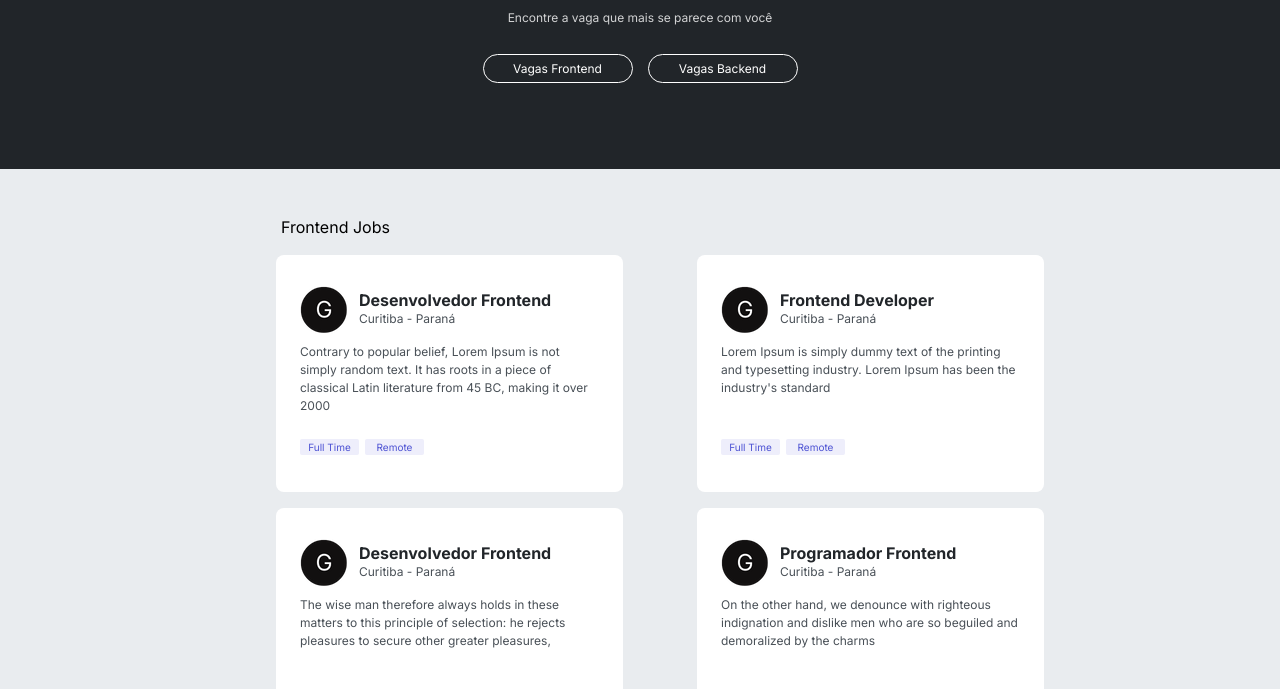
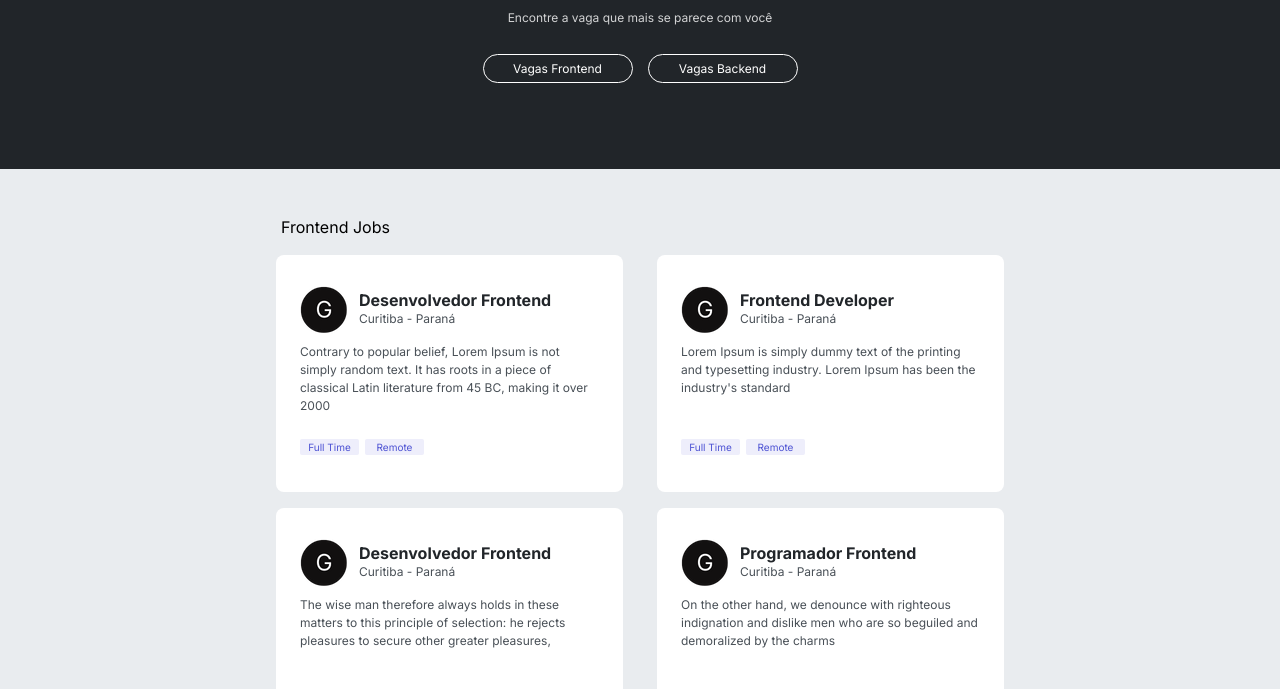
Before and after one commit to ArthurAthayde/Speedjob-ArthurAthayde, a plain HTML site: page index.html in a window 1280 px wide. Shown: the part 111-800 px from the top of the page. Drawn offline with Linux system fonts and the light colour scheme.

Commit message:
speedjobv2

```diff
--- a/src/styles/index.css
+++ b/src/styles/index.css
@@ -2,6 +2,7 @@
     background-color: #E9ECEF;
     height: 100%;
     width: 100%;
+
 }
 
 .frontend__container,
@@ -26,18 +27,16 @@
 }
 
 .frontend__itens {
-    margin-top: 20px;
+    margin: 20px 20px 0 20px;
+
 
     display: flex;
     flex-direction: row;
 
     gap: 1rem;
 
-    width: 100%;
+    overflow-x: scroll;
 
-    margin-left: 20px;
-
-    overflow-x: scroll;
 }
 
 ::-webkit-scrollbar {
```
